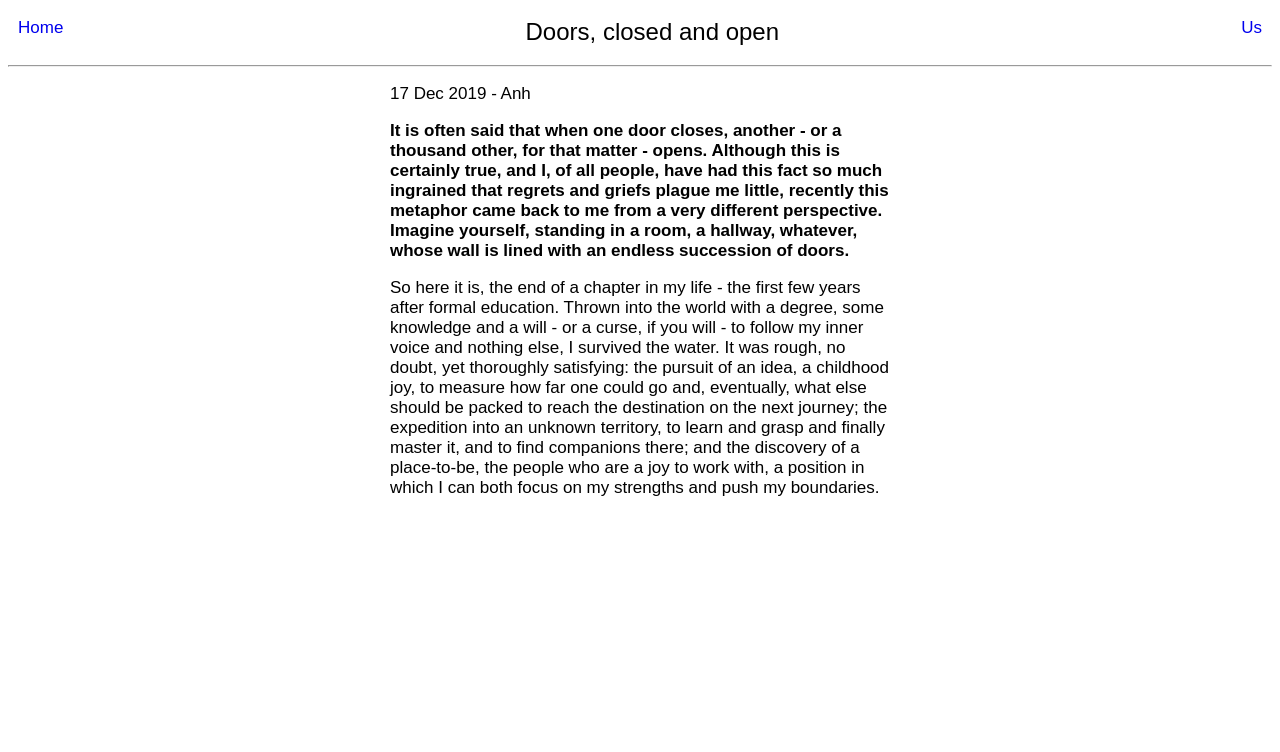
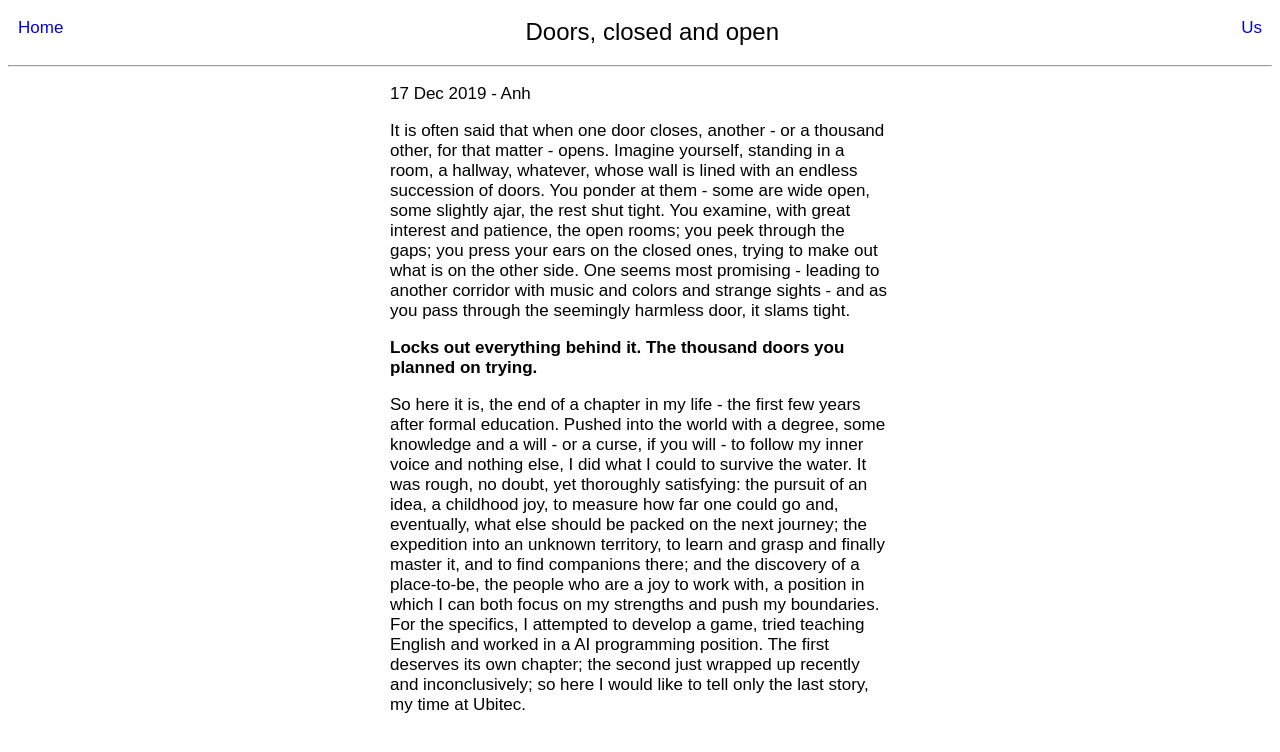
Before and after one commit to lionsola/lionsola.github.io, a Jekyll site: the page built from _posts/2019-11-20-closed-doors.md, in a window 1280 px wide. Shown: the top 752 px of the page. Built offline with Jekyll 4.4.1, drawn with Linux system fonts in a browser that asks for light colours.

Commit message:
continue closed doors - still WIP

```diff
--- a/_posts/2019-11-20-closed-doors.md
+++ b/_posts/2019-11-20-closed-doors.md
@@ -6,6 +6,8 @@ date:   2019-12-17 16:34:00 +0700
 categories: anh thoughts
 author: Anh
 ---
-It is often said that when one door closes, another - or a thousand other, for that matter - opens. Although this is certainly true, and I, of all people, have had this fact so much ingrained that regrets and griefs plague me little, recently this metaphor came back to me from a very different perspective. Imagine yourself, standing in a room, a hallway, whatever, whose wall is lined with an endless succession of doors.
+It is often said that when one door closes, another - or a thousand other, for that matter - opens. Imagine yourself, standing in a room, a hallway, whatever, whose wall is lined with an endless succession of doors. You ponder at them - some are wide open, some slightly ajar, the rest shut tight. You examine, with great interest and patience, the open rooms; you peek through the gaps; you press your ears on the closed ones, trying to make out what is on the other side. One seems most promising - leading to another corridor with music and colors and strange sights - and as you pass through the seemingly harmless door, it slams tight.
+
+Locks out everything behind it. The thousand doors you planned on trying.
 ---
-So here it is, the end of a chapter in my life - the first few years after formal education. Thrown into the world with a degree, some knowledge and a will - or a curse, if you will - to follow my inner voice and nothing else, I survived the water. It was rough, no doubt, yet thoroughly satisfying: the pursuit of an idea, a childhood joy, to measure how far one could go and, eventually, what else should be packed to reach the destination on the next journey; the expedition into an unknown territory, to learn and grasp and finally master it, and to find companions there; and the discovery of a place-to-be, the people who are a joy to work with, a position in which I can both focus on my strengths and push my boundaries.
+So here it is, the end of a chapter in my life - the first few years after formal education. Pushed into the world with a degree, some knowledge and a will - or a curse, if you will - to follow my inner voice and nothing else, I did what I could to survive the water. It was rough, no doubt, yet thoroughly satisfying: the pursuit of an idea, a childhood joy, to measure how far one could go and, eventually, what else should be packed on the next journey; the expedition into an unknown territory, to learn and grasp and finally master it, and to find companions there; and the discovery of a place-to-be, the people who are a joy to work with, a position in which I can both focus on my strengths and push my boundaries. For the specifics, I attempted to develop a game, tried teaching English and worked in a AI programming position. The first deserves its own chapter; the second just wrapped up recently and inconclusively; so here I would like to tell only the last story, my time at Ubitec.
```
